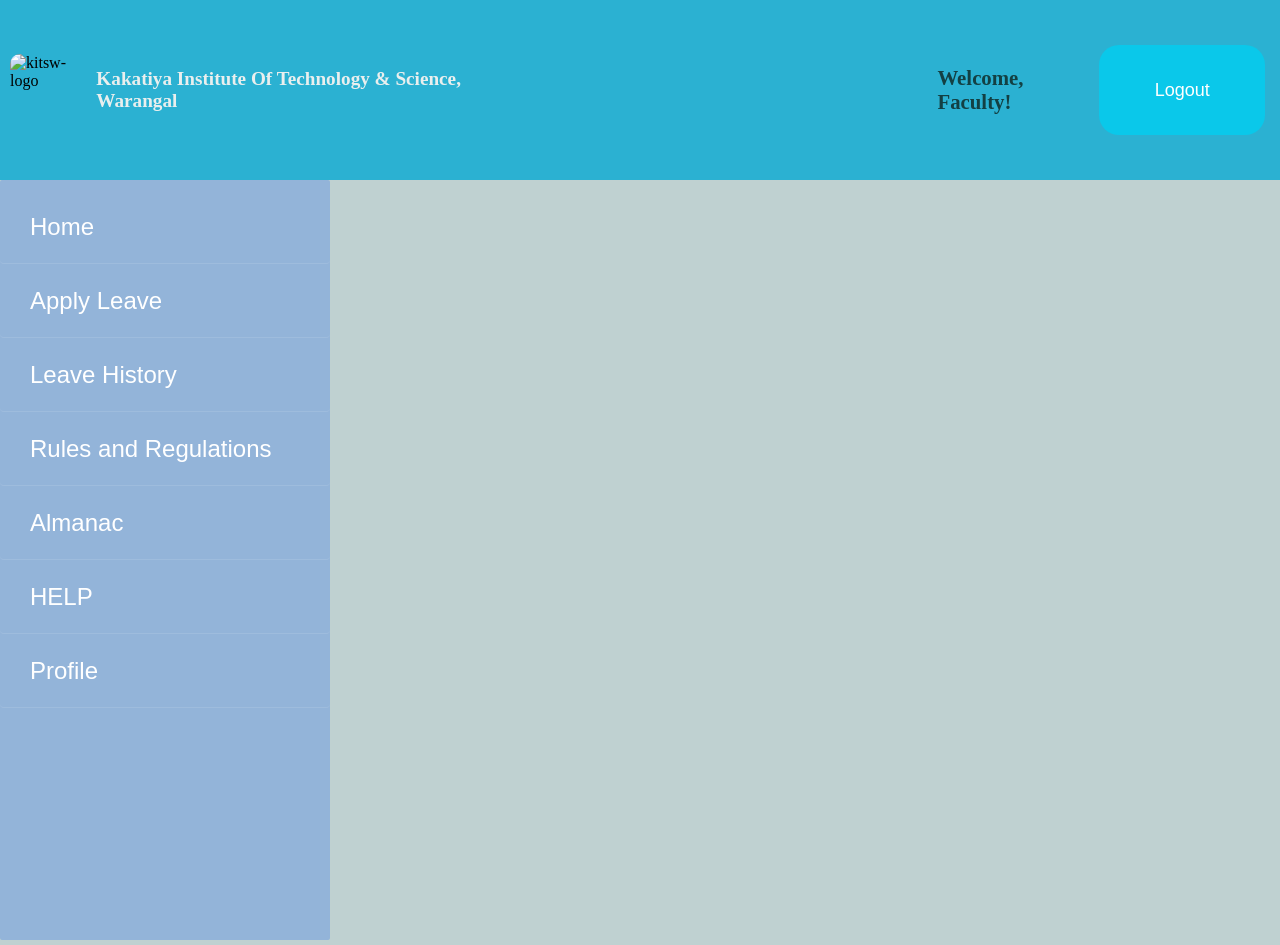
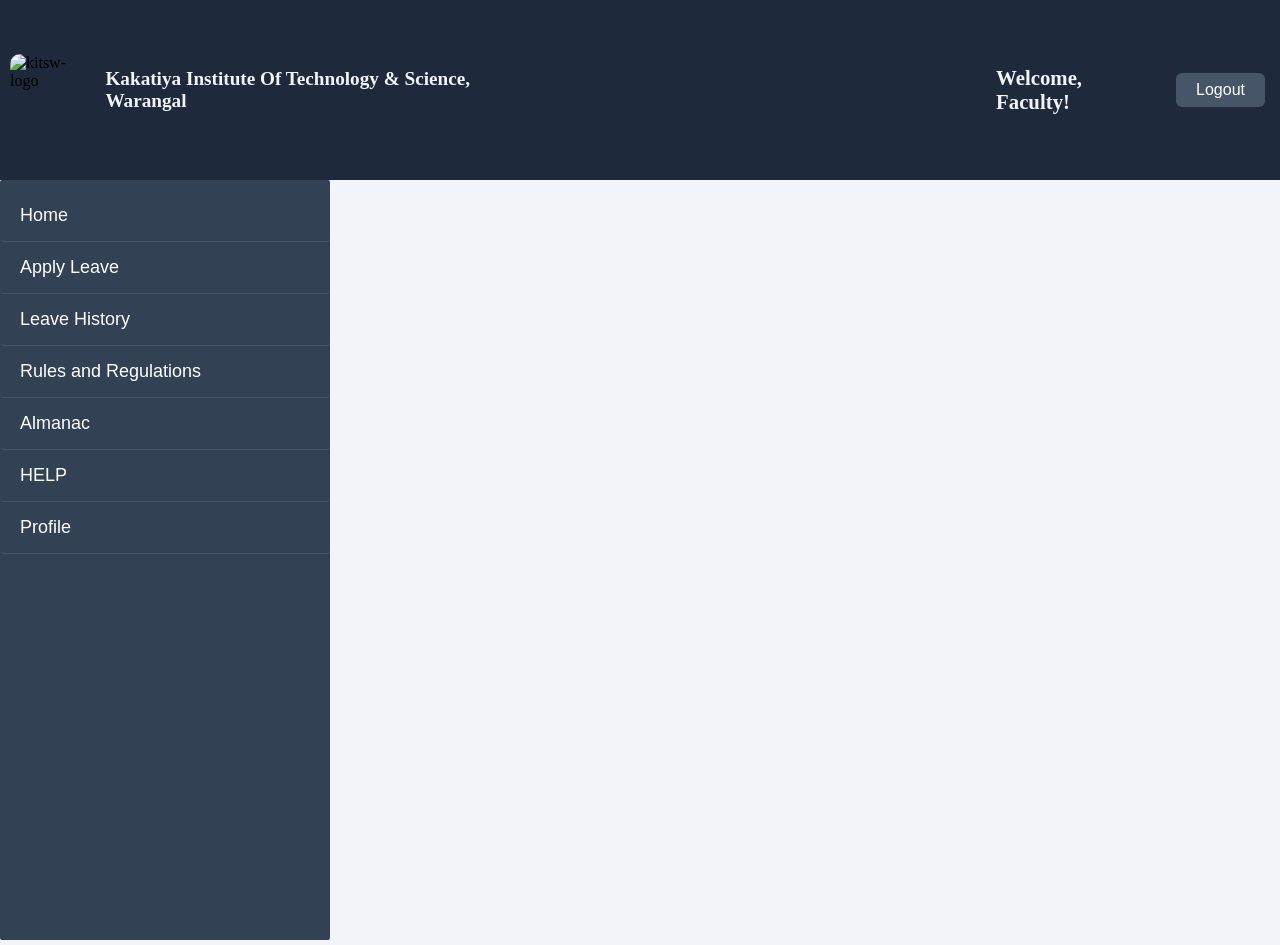

version 2

--- a/f-frontend/style.css
+++ b/f-frontend/style.css
@@ -1,20 +1,21 @@
-body{
+body {
     height: 100vh;
     margin: 0;
-    background-color: rgb(191, 209, 209);
-    
+    background-color: #f1f5f9;
+    /* Professional Light Gray */
 }
 
-#top{
+#top {
     display: flex;
     margin-top: 0%;
-  background-color: rgba(27, 174, 211, 0.9);
-  padding: 0;
-  height: 20%;
-  align-items: center;
+    background-color: #1e293b;
+    /* Professional Navy */
+    padding: 0;
+    height: 20%;
+    align-items: center;
 }
 
-#logo{
+#logo {
     height: 75px;
     width: 82.5px;
     border-radius: 10px;
@@ -24,91 +25,99 @@ body{
     margin-right: 6.5px;
 }
 
-#clg{
- 
+#clg {
     font-size: 120%;
     margin: 10px;
-    color: rgb(234, 239, 238);
+    color: #f1f5f9;
+    /* Crisp White/Light Gray */
 }
 
-#fac{
+#fac {
     font-size: 130%;
-    color: rgb(19, 64, 67);
+    color: #f1f5f9;
+    /* White text looks better on navy */
     display: inline;
     margin-left: 450px;
     margin-right: 22px;
 }
 
-#logout{
-    height: 50%;
+#logout {
     color: white;
-    padding: 10px;
-    border-radius: 20px;
-    width: 15%;
-    background-color: rgb(10, 200, 234);
-    border: 1px;
+    padding: 8px 20px;
+    /* Standard button padding */
+    border-radius: 6px;
+    /* Modern border radius */
+    width: auto;
+    /* Replaced 15% to stop stretching */
+    background-color: #475569;
+    /* Muted slate gray */
+    border: none;
     transition: 0.3s;
     cursor: pointer;
     margin-right: 15px;
-    font-size: large;
+    font-size: 16px;
+    /* Slightly smaller, more standard font size */
 }
 
-#logout:hover{
-     transform: scale(1.05);
-     background-color: rgb(108, 225, 246)
-     
+#logout:hover {
+    background-color: #64748b;
+    /* Lighter slate on hover */
 }
-#logout:active{
-    background-color: rgb(178, 220, 228);
-    color: rgb(3, 39, 48);
+
+#logout:active {
+    background-color: #94a3b8;
+    color: white;
     opacity: 0.7;
 }
+
 .left {
     margin-top: 0px;
     border-radius: 2px;
     display: flex;
-    width: 330px; 
+    width: 330px;
     height: 98%;
     flex-direction: column;
-    background-color: rgb(147, 180, 217);
-    padding-top: 10px; 
+    background-color: #334155;
+    /* Slate Gray instead of Light Blue */
+    padding-top: 10px;
 }
 
 .left button {
-    width: 100%;            
-    padding: 22.5px 30px;      
+    width: 100%;
+    padding: 15px 20px;
+    /* Tighter padding */
     background-color: transparent;
-    border: none;           
-    color: white;            
-    text-align: left;        
-    font-size: 24px;         
-    cursor: pointer;         
-    transition: 0.3s;        
-    border-bottom: 1px solid rgba(255, 255, 255, 0.1); 
+    border: none;
+    color: white;
+    text-align: left;
+    font-size: 18px;
+    /* Slightly smaller text */
+    cursor: pointer;
+    transition: 0.3s;
+    border-bottom: 1px solid rgba(255, 255, 255, 0.1);
     border-radius: 4px;
 }
 
 .left button:hover {
-    background-color: rgba(255, 255, 255, 0.2); 
-    padding-left: 25px; 
+    background-color: rgba(255, 255, 255, 0.1);
+    /* Subtle hover */
+    padding-left: 25px;
 }
 
-.left button:active{
-    background-color: rgb(152, 184, 225);
-    color: rgb(22, 79, 112);
+.left button:active {
+    background-color: rgba(255, 255, 255, 0.2);
+    color: white;
 }
-.main{
+
+.main {
     display: flex;
     height: 85vh;
     width: 100%;
 }
 
-#mainFrame{
-
+#mainFrame {
     width: 310%;
     height: 100%;
     display: block;
     border: none;
 }
-
-
